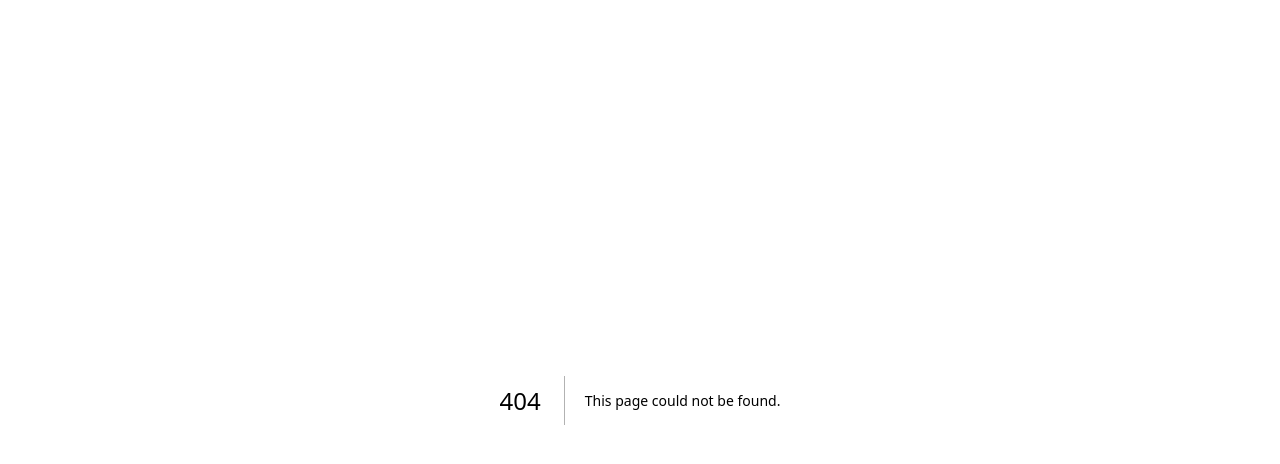
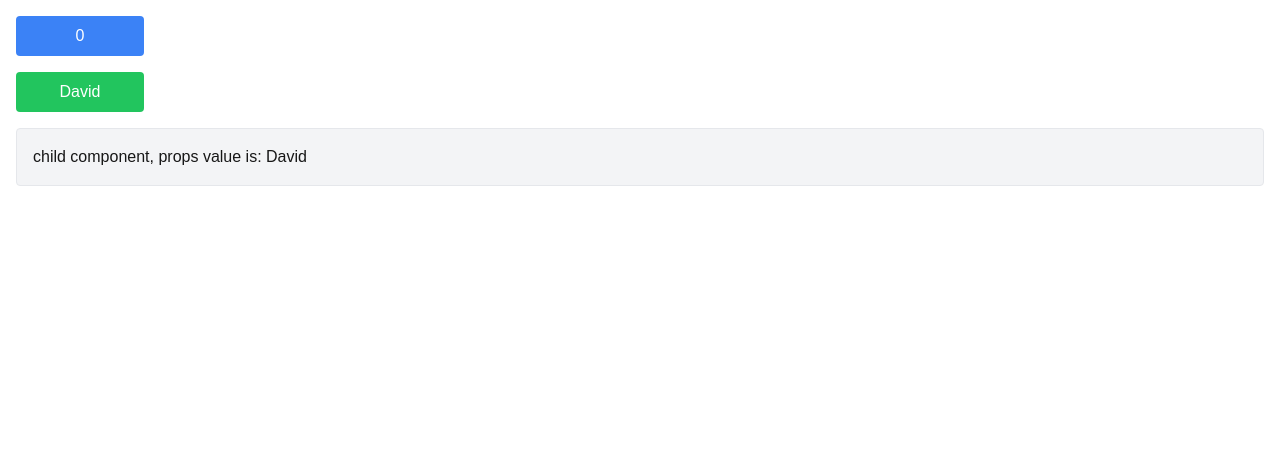
Before and after one commit to jiyi27/learn-by-example-js, a Next.js app: page /apis/memo in a window 1280 px wide. Before the commit this address had no page. Shown: the top 464 px of the page. Built offline with nearby package versions, Linux system fonts and the light colour scheme.

Commit message:
add React.memo

```diff
--- /dev/null
+++ b/app/apis/memo/page.tsx
@@ -0,0 +1,46 @@
+// import Link from "next/link";
+
+'use client';
+
+import React, { useState } from 'react';
+
+
+const Child = ({ name }: { name: string }) => {
+    console.log('child component');
+
+    return (
+        <div className="p-4 border rounded bg-gray-100">
+            <p>child component, props value is: {name}</p>
+        </div>
+    );
+};
+
+// use memo
+const MemoChild = React.memo(Child);
+
+export default function Parent() {
+    const [count, setCount] = useState(0);
+    const [name, setName] = useState('David');
+
+    console.log('parent component');
+
+    return (
+        <div className="p-4 space-y-4 space-x-4">
+            <div className="flex flex-col space-y-4">
+                <button
+                    onClick={() => setCount(c => c + 1)}
+                    className="px-4 py-2 w-32 bg-blue-500 text-white rounded"
+                >
+                    {count}
+                </button>
+                <button
+                    onClick={() => setName(name === 'David' ? 'Jack' : 'David')}
+                    className="px-4 py-2 w-32 bg-green-500 text-white rounded"
+                >
+                    {name}
+                </button>
+                <MemoChild name={name} />
+            </div>
+        </div>
+    );
+}
--- a/package.json
+++ b/package.json
@@ -1,5 +1,5 @@
 {
-  "name": "learn-by-example",
+  "name": "learn-by-example-js",
   "version": "0.1.0",
   "private": true,
   "scripts": {
```
Also changed, not shown: 2 other files (tests, documents, lock files or other folders).
